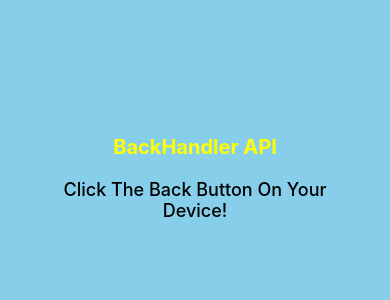
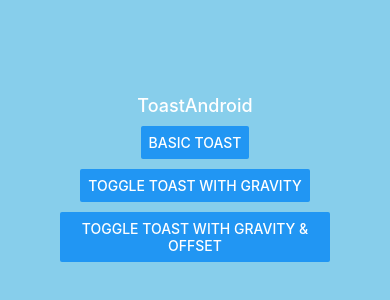
Before and after one commit to muazimmaqbool/React-Native-Tutorials, a React Native app: screen / in a window 390 px wide. Shown: the part 244-544 px from the top of the page. Built offline with nearby package versions, Linux system fonts and the light colour scheme.

Commit message:
Toast android intro

```diff
--- a/App.js
+++ b/App.js
@@ -96,8 +96,8 @@ const App = () => {
           {/* <I_UseWindowDimensions/> */}
           {/* <J_Vibration/> */}
           {/* <K_Dimensions/> */}
-          <L_BackHandler/>
-          {/* <M_ToastAndroid/> */}
+          {/* <L_BackHandler/> */}
+          <M_ToastAndroid/>
           {/* <N_Permissions/> */}
           {/* <O_AsyncStorage/> */}
 
--- a/Components/M_ToastAndroid.jsx
+++ b/Components/M_ToastAndroid.jsx
@@ -6,7 +6,6 @@ import React from 'react'
   It provides the method show(message, duration) which takes the following parameters:
         - message A string with the text to toast
         - duration The duration of the toast—either ToastAndroid.SHORT or ToastAndroid.LONG
-
 
 -> You can alternatively use showWithGravity(message, duration, gravity) to specify where the toast appears in the
   screen's layout. May be ToastAndroid.TOP, ToastAndroid.BOTTOM or ToastAndroid.CENTER.
```
